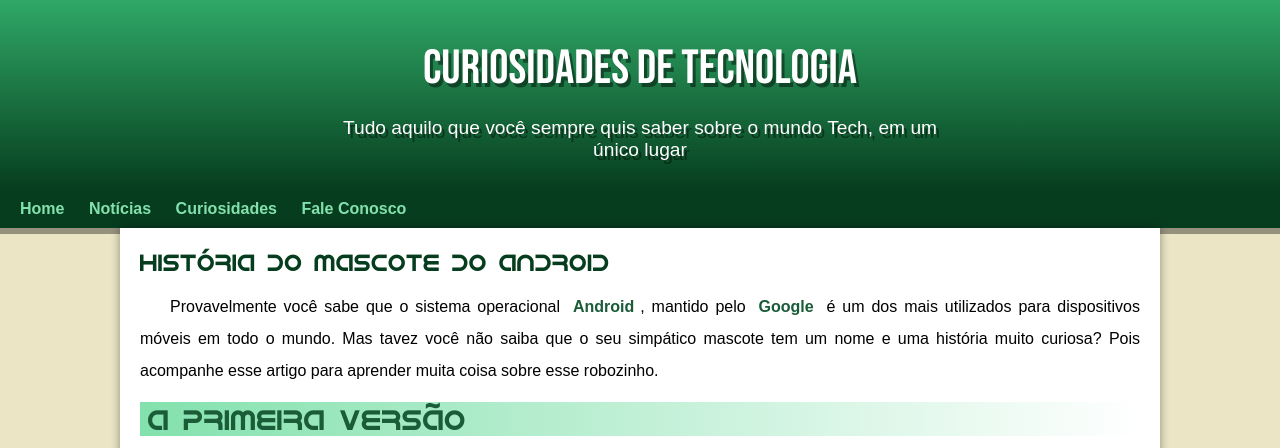
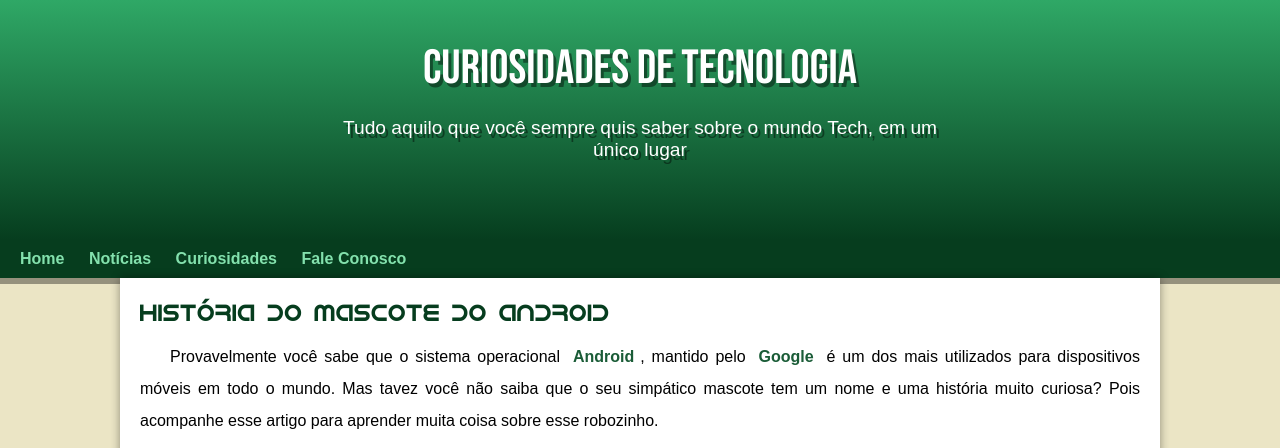
Before and after one commit to icaroryann/projeto-android, a plain HTML site: page index.html in a window 1280 px wide. Shown: the top 448 px of the page. Drawn offline with Linux system fonts and the light colour scheme.

```diff
--- a/estilo/style.css
+++ b/estilo/style.css
@@ -37,7 +37,7 @@ a.externo::after {
 
 header {
     background-image: linear-gradient(var(--cor3), var(--cor5));
-    height: 150px;
+    height: 200px;
     text-align: center;
     padding-top: 40px;
 }
@@ -56,9 +56,8 @@ header > p {
     font-size: 1.2em;
     color: white;
     max-width: 600px;
-    padding: 0px 10px;
-    margin: 0 auto;
-    margin-bottom: 20px;
+    padding: 0 10px 30px 10px;
+    margin: auto;
     text-shadow: 3px 4px 0px rgba(0, 0, 0, 0.438);;
 
 }
```
